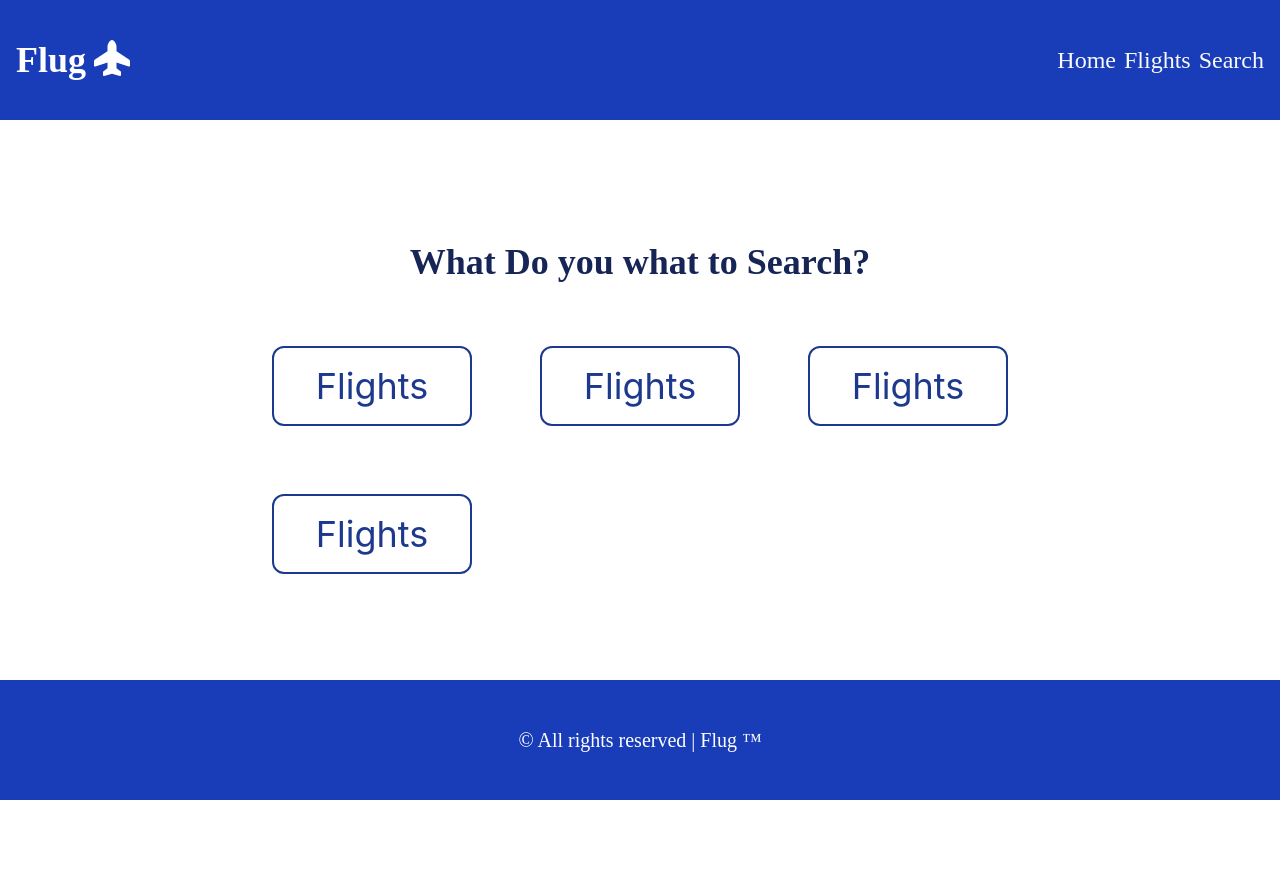
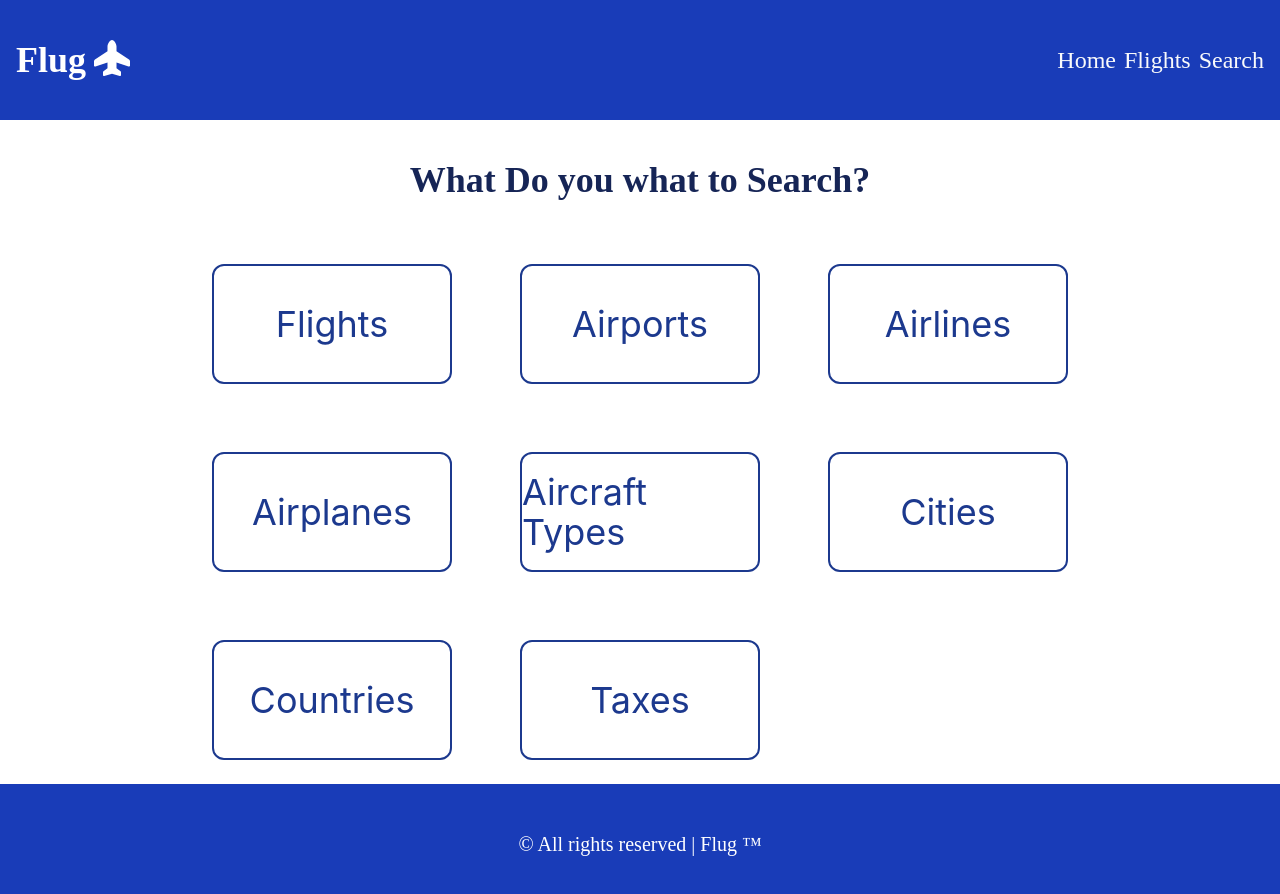
Before and after one commit to lucky-KRMU/Flug, a React (Vite) app: page /search in a window 1280 px wide. Shown: the top 894 px of the page. Before the commit the page ends 800 px from the top, so only its background shows below. Built offline with nearby package versions, Linux system fonts and the light colour scheme; a web font is replaced by a local one.

Commit message:
add other search options in Search.jsx

```diff
--- a/src/Components/Search/Search.jsx
+++ b/src/Components/Search/Search.jsx
@@ -4,7 +4,7 @@ import { Link } from 'react-router';
 function SearchCard({Heading, to}) {
     return(
         <>
-            <h3 className='h-20 w-50 m-6 text-4xl text-blue-900 flex items-center justify-center border-2 rounded-xl cursor-pointer hover:scale-[1.2] hover:font-semibold hover:border-4 hover:rounded-3xl duration-200 ease-out '><Link to={to}>{Heading}</Link></h3>
+            <h3 className='h-30 w-60 m-6 text-4xl text-blue-900 flex items-center justify-center border-2 rounded-xl cursor-pointer hover:scale-[1.2] hover:font-semibold hover:border-4 hover:rounded-3xl duration-200 ease-out '><Link to={to}>{Heading}</Link></h3>
 
         </>
     );
@@ -17,9 +17,13 @@ function Search() {
     <h2 className='text-4xl py-10 font-semibold font-[Radio_Canada] text-blue-950'>What Do you what to Search?</h2>
     <div id='search-options' className='grid lg:grid-cols-3 gap-5'>
         <SearchCard Heading="Flights" to="flights" />
-        <SearchCard Heading="Flights" to="flights" />
-        <SearchCard Heading="Flights" to="flights" />
-        <SearchCard Heading="Flights" to="flights" />
+        <SearchCard Heading="Airports" to="" />
+        <SearchCard Heading="Airlines" to="" />
+        <SearchCard Heading="Airplanes" to="" />
+        <SearchCard Heading="Aircraft Types" to="" />
+        <SearchCard Heading="Cities" to="" />
+        <SearchCard Heading="Countries" to="" />
+        <SearchCard Heading="Taxes" to="" />
     </div>
 
     </section>
```
